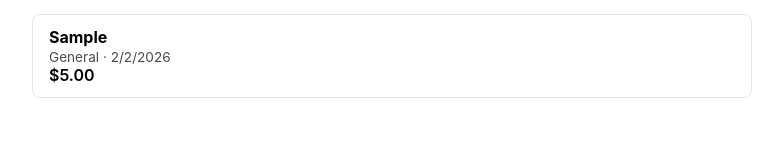
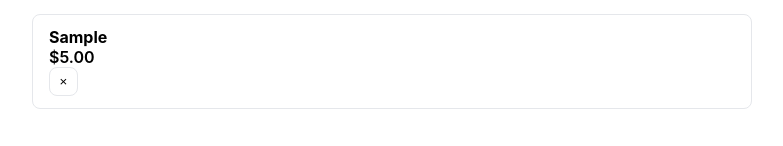
Before and after one commit to mikedevpro/budget_app, a React (Create React App) app: page / in a window 1280 px wide. Both pictures are taken after typing "Sample", "5" into the empty fields and a click on the button "Add Expense". Shown: the part 351-497 px from the top of the page, without its empty margins (248-1031 px from the left). Built offline with nearby package versions, Linux system fonts and the light colour scheme.

Commit message:
Add delete expense action

```diff
--- a/src/components/ExpenseList.jsx
+++ b/src/components/ExpenseList.jsx
@@ -27,21 +27,29 @@
           >
             <div>
               <strong>{exp.name}</strong>
-              <div style={{ fontSize: '0.85rem', opacity: 0.7, marginTop: 2 }}>
-                {exp.category} &middot; {''}
-                {new Date(exp.createdAt).toLocaleDateString()}
+                <div style={{ display: 'flex', alignItems: 'center', gap: '0.75rem' }}>
+                  <div style={{ fontWeight: 600 }}>${exp.amount.toFixed(2)}</div>
               </div>
 
-              <div style={{ fontWeight: 600 }}>
-                ${exp.amount.toFixed(2)}
-              </div>
-            </div>
 
-            {/* <button type='button' onClick={() => onRemoveExpense(exp.id)}>
-              Remove
-            </button> */}
-          </li>
-        ))}
-      </ul>
-    );
+            <button
+              type='button'
+              onClick={() => onRemoveExpense(exp.id)}
+              style={{
+                border: '1px solid #e5e7eb',
+                borderRadius: 8,
+                padding: '0.35rem 0.6rem',
+                cursor: 'pointer',
+                background: 'white',
+              }}
+              aria-label={`Delete ${exp.name}`}
+              title='Delete'
+            >
+              &times;
+            </button>
+          </div>
+        </li>
+      ))}
+    </ul>
+  );
 }
```
